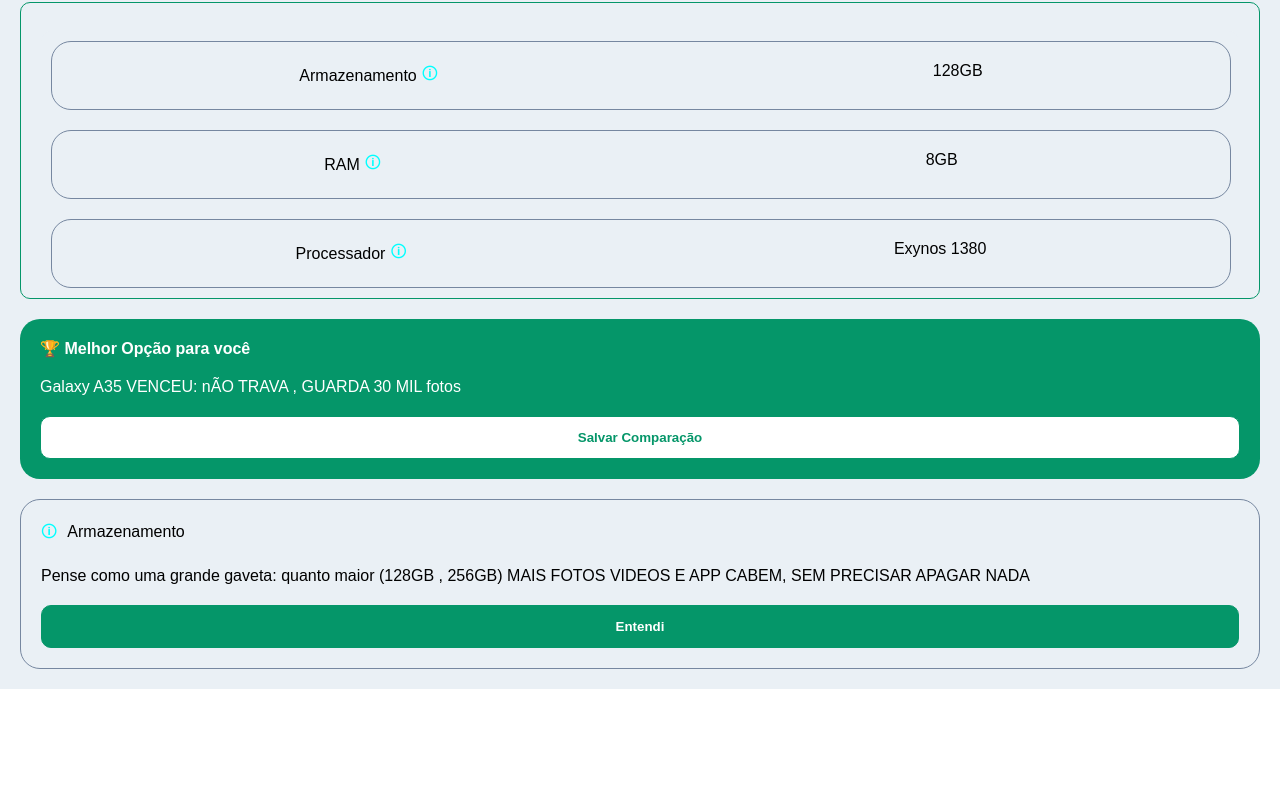
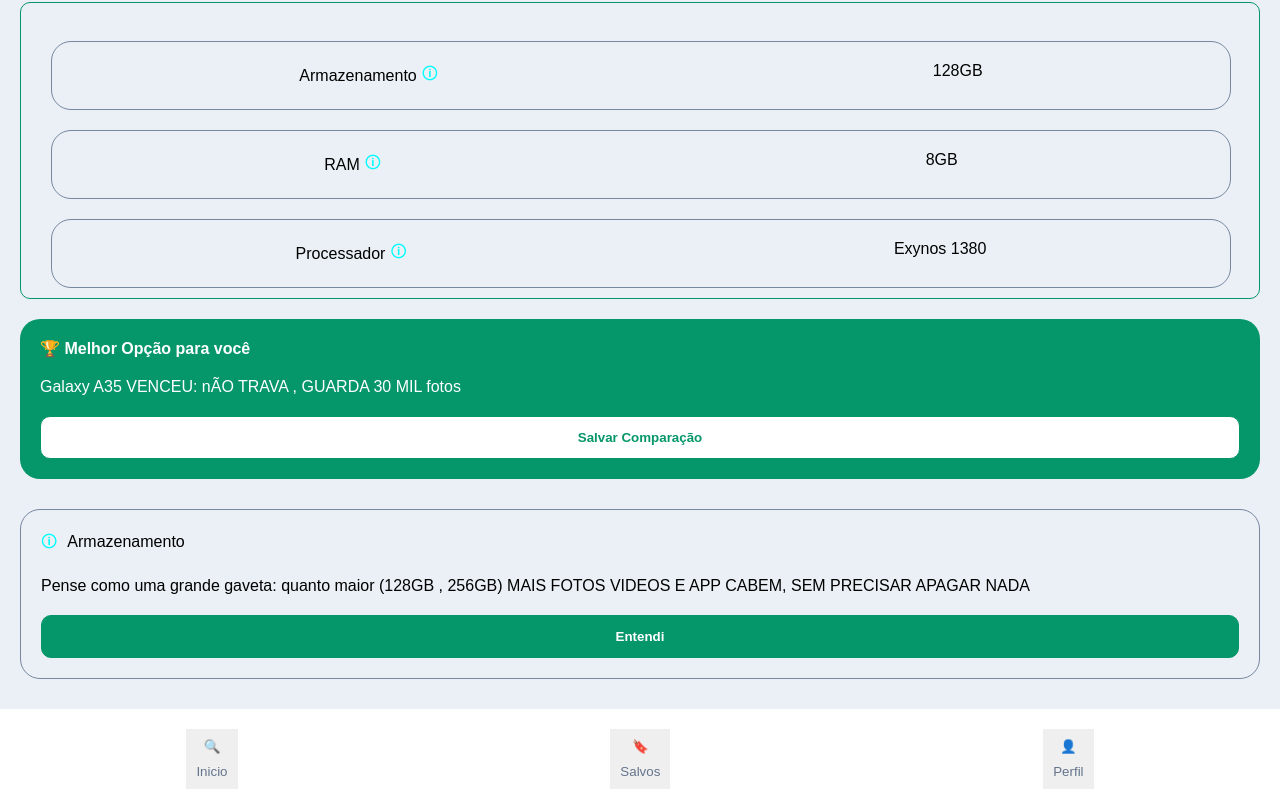
Before and after one commit to DiogoSouza268/TechFacil, an Angular app: page /dashboard in a window 1280 px wide. Shown: the part 709-1518 px from the top of the page. Before the commit the page ends 1398 px from the top, so only its background shows below. Built offline with nearby package versions, Linux system fonts and the light colour scheme.

Commit message:
feat: implementa componente de menu e integra ao dashboard

```diff
--- /dev/null
+++ b/src/app/componentes/menu/menu.css
@@ -0,0 +1,18 @@
+#menu{
+    background-color: white;
+    display: flex;
+    justify-content: space-around;
+    padding: 20px 0px;
+}
+
+button{
+    border: none;
+}
+
+.botoes{
+    display: flex;
+    flex-direction: column;
+    padding: 10px;
+    gap: 10px;
+    color: var(--cor-texto);
+}
--- /dev/null
+++ b/src/app/componentes/menu/menu.html
@@ -0,0 +1,23 @@
+<div id="menu">
+    <button>
+        <div class="botoes">
+            <span>&#x1F50D;</span>
+            <p>Inicio</p>
+        </div>
+    </button>
+
+    <button>
+        <div class="botoes">
+            <span>&#x1F516;</span>
+            <p>Salvos</p>
+        </div>
+    </button>
+
+    <button>
+        <div class="botoes">
+            <span>&#x1F464;</span>
+            <p>Perfil</p>
+        </div>
+    </button>
+
+</div>
--- a/src/app/pages/dashboard/dashboard.css
+++ b/src/app/pages/dashboard/dashboard.css
@@ -176,7 +176,7 @@
 #infoFacil{
     display: flex;
     flex-direction: column;
-    margin: 20px 0px;
+    margin: 30px 0px;
     gap: 20px;
     border: 1px solid var(--cor-borda-inputs);
     border-radius: 20px;
--- a/src/app/pages/dashboard/dashboard.html
+++ b/src/app/pages/dashboard/dashboard.html
@@ -93,17 +93,22 @@
             <button id="salvarCompa">Salvar Comparação</button>
         </section>
 
-        <section id="infoFacil">
+    </section>
 
-            <p><span style="color: aqua; padding-right: 10px;">&#x1F6C8;</span>Armazenamento</p>
+    <section id="infoFacil">
 
-            <p>Pense como uma grande gaveta: quanto maior (128GB , 256GB) MAIS FOTOS VIDEOS E APP CABEM, SEM PRECISAR APAGAR NADA</p>
+        <p><span style="color: aqua; padding-right: 10px;">&#x1F6C8;</span>Armazenamento</p>
 
-            <button class="input-botão" style="margin-top: 0px;">Entendi</button>
+        <p style="text-align: justify;">Pense como uma grande gaveta: quanto maior (128GB , 256GB) MAIS FOTOS VIDEOS E APP CABEM, SEM PRECISAR APAGAR NADA</p>
 
-        </section>
+        <button class="input-botão" style="margin-top: 0px;">Entendi</button>
 
     </section>
 
 
+
 </main>
+
+<footer>
+    <app-menu></app-menu>
+</footer>
--- a/src/app/pages/dashboard/dashboard.ts
+++ b/src/app/pages/dashboard/dashboard.ts
@@ -1,8 +1,9 @@
 import { Component } from '@angular/core';
+import { Menu } from '../../componentes/menu/menu';
 
 @Component({
   selector: 'app-dashboard',
-  imports: [],
+  imports: [Menu],
   templateUrl: './dashboard.html',
   styleUrl: './dashboard.css',
 })
```
Also changed, not shown: src/app/componentes/menu/menu.ts (added, +11 -0 lines), 1 other file (tests, documents, lock files or other folders).
